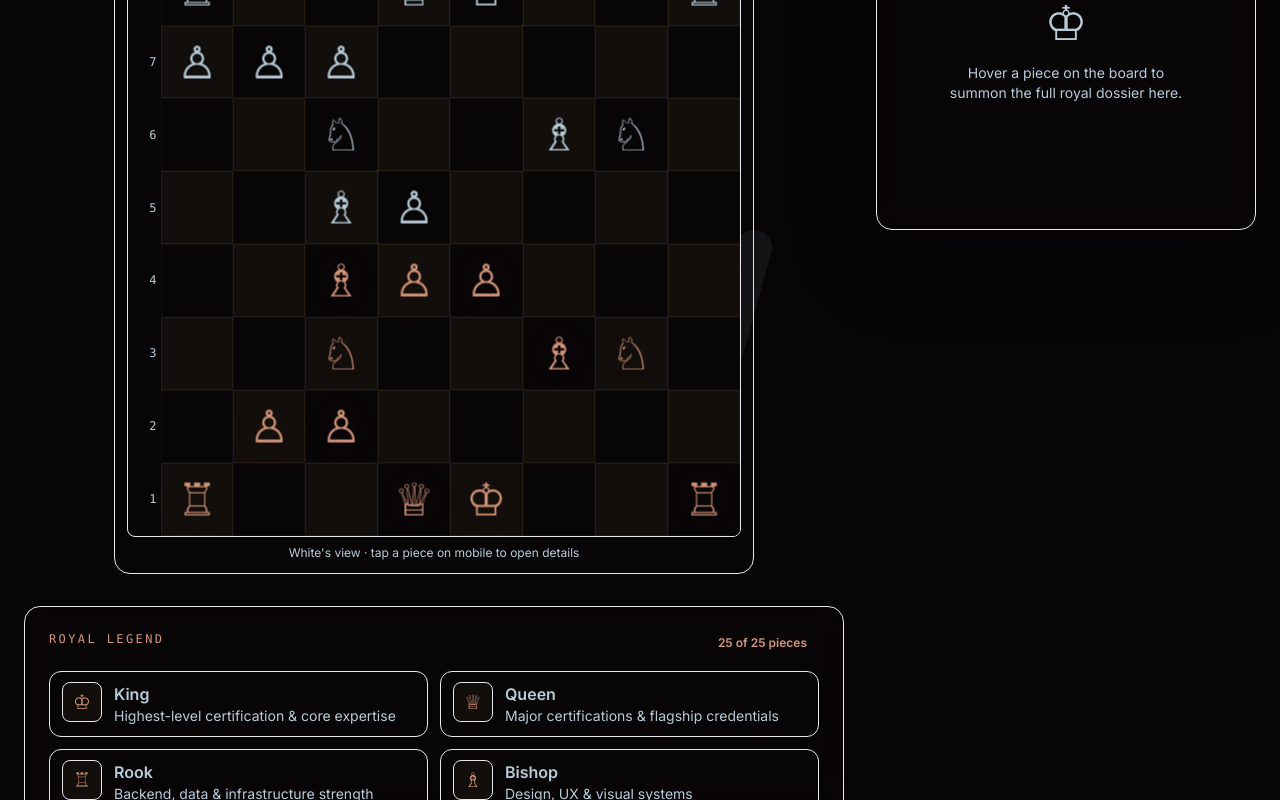
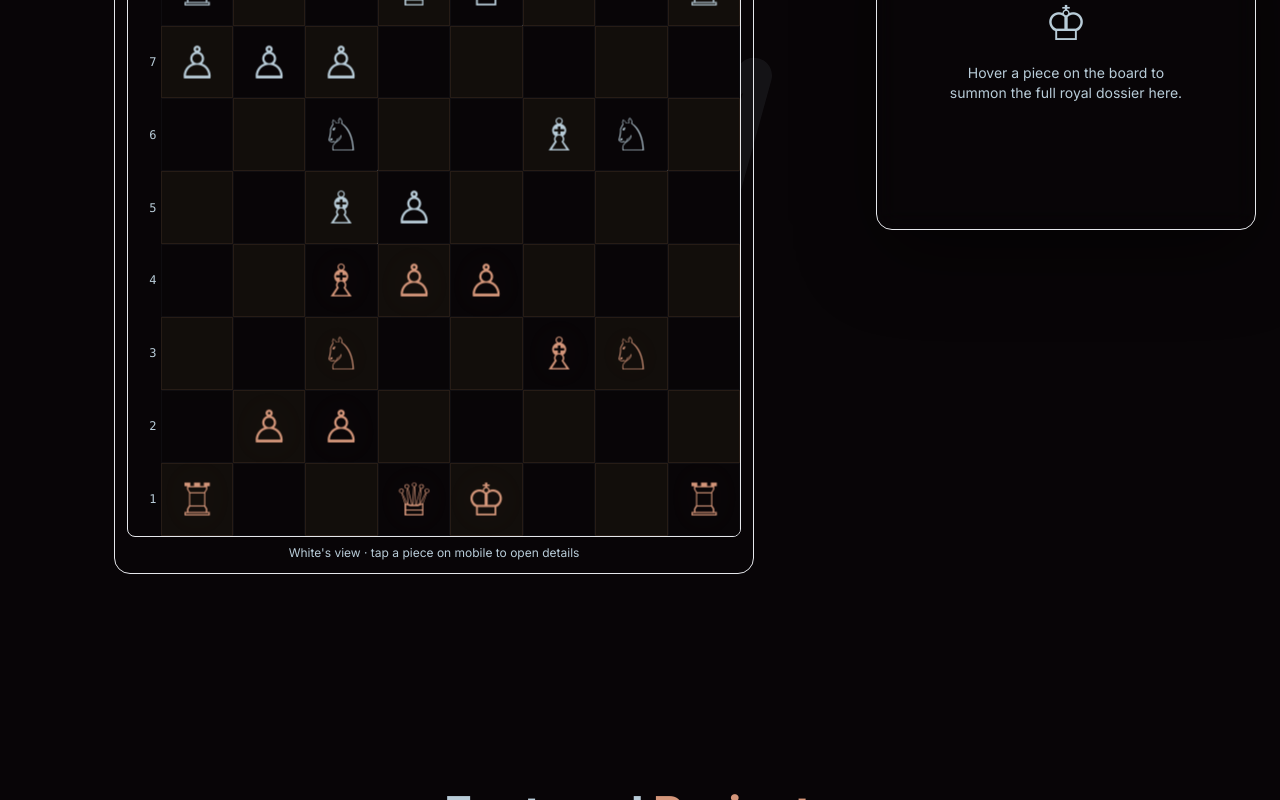
Before and after one commit to premwizard/Portfolio-Version-2, a React (Vite) app: page / in a window 1280 px wide. Shown: the part 3791-4591 px from the top of the page. Built offline with nearby package versions, Linux system fonts and the light colour scheme.

Commit message:
refined certificate section

```diff
--- a/src/components/Certificates.jsx
+++ b/src/components/Certificates.jsx
@@ -390,44 +390,7 @@ const PIECE_GLYPH = {
   pawn: '♙',
 };
 
-const LEGEND = [
-  {
-    piece: 'king',
-    glyph: '♔',
-    label: 'King',
-    role: 'Highest-level certification & core expertise',
-  },
-  {
-    piece: 'queen',
-    glyph: '♕',
-    label: 'Queen',
-    role: 'Major certifications & flagship credentials',
-  },
-  {
-    piece: 'rook',
-    glyph: '♖',
-    label: 'Rook',
-    role: 'Backend, data & infrastructure strength',
-  },
-  {
-    piece: 'bishop',
-    glyph: '♗',
-    label: 'Bishop',
-    role: 'Design, UX & visual systems',
-  },
-  {
-    piece: 'knight',
-    glyph: '♘',
-    label: 'Knight',
-    role: 'Special skills & distinctive expertise',
-  },
-  {
-    piece: 'pawn',
-    glyph: '♙',
-    label: 'Pawn',
-    role: 'Tools, platforms & everyday craft',
-  },
-];
+
 
 const FILES = ['a', 'b', 'c', 'd', 'e', 'f', 'g', 'h'];
 
@@ -712,42 +675,7 @@ const Certificates = () => {
               </div>
             </div>
 
-            {/* Legend */}
-            <motion.div
-              initial={{ opacity: 0, y: 20 }}
-              whileInView={{ opacity: 1, y: 0 }}
-              viewport={{ once: true }}
-              transition={{ delay: 0.1, duration: 0.6 }}
-              className="rounded-2xl border border-[var(--acc)]/15 bg-[var(--surf)]/80 p-4 backdrop-blur-md sm:p-6"
-            >
-              <div className="mb-4 flex items-start justify-between gap-2">
-                <h3 className="font-mono text-xs uppercase tracking-[0.2em] text-[var(--acc)]">
-                  Royal legend
-                </h3>
-                <span className="rounded-lg bg-[var(--acc)]/10 px-3 py-1 text-xs font-semibold text-[var(--acc)]">
-                  {certificatesWithTiers.length} of {CERTIFICATE_PIECES.length} pieces
-                </span>
-              </div>
-              <ul className="grid gap-3 sm:grid-cols-2 lg:grid-cols-1 xl:grid-cols-2">
-                {LEGEND.map((row) => (
-                  <li
-                    key={row.piece}
-                    className="flex items-start gap-3 rounded-xl border border-platinum/5 bg-[var(--bg)]/60 px-3 py-2.5"
-                  >
-                    <span
-                      className="flex h-10 w-10 shrink-0 items-center justify-center rounded-lg border border-[var(--acc)]/25 bg-[var(--surf2)] text-xl text-[var(--acc)]"
-                      aria-hidden
-                    >
-                      {row.glyph}
-                    </span>
-                    <div>
-                      <p className="font-semibold text-[var(--tx)]">{row.label}</p>
-                      <p className="text-sm text-[var(--pt)]/70">{row.role}</p>
-                    </div>
-                  </li>
-                ))}
-              </ul>
-            </motion.div>
+
           </div>
 
           {/* Desktop sidebar */}
--- a/src/components/Journey.jsx
+++ b/src/components/Journey.jsx
@@ -253,7 +253,7 @@ const Journey = () => {
         {/* Book container */}
         <div className="relative max-w-6xl mx-auto">
           <motion.div
-            className="relative z-10 shadow-2xl shadow-primary/20 rounded-2xl overflow-hidden md:flex md:shadow-2xl md:shadow-primary/20 md:rounded-2xl md:overflow-hidden"
+            className="relative z-10 shadow-2xl shadow-primary/20 rounded-2xl overflow-hidden md:shadow-2xl md:shadow-primary/20 md:rounded-2xl md:overflow-hidden"
             style={{ height: 'auto', minHeight: '600px' }}
             initial={{ opacity: 0, scale: 0.9 }}
             whileInView={{ opacity: 1, scale: 1 }}
@@ -342,7 +342,7 @@ const Journey = () => {
             </div>
 
             {/* Desktop: Book layout */}
-            <div className="hidden md:flex" style={{ height: '600px' }}>
+            <div className="hidden md:flex w-full" style={{ height: '600px' }}>
               {/* Left page - Experience */}
               <div className="flex-1 relative">
                 <AnimatePresence mode="wait">
--- a/src/components/Testimonials.jsx
+++ b/src/components/Testimonials.jsx
@@ -112,7 +112,7 @@ const Testimonials = () => {
   const currentTestimonial = testimonials[currentIndex];
 
   return (
-    <section className="py-20 px-4 md:px-8 max-w-7xl mx-auto" style={{ backgroundColor: 'var(--bg, #080507)', color: 'var(--tx, #f0ece8)' }}>
+    <section id="testimonials" className="py-20 px-4 md:px-8 max-w-7xl mx-auto relative z-10" style={{ backgroundColor: 'transparent', color: 'var(--tx, #f0ece8)' }}>
 
       <div className="text-center mb-16">
         <h2 className="text-4xl md:text-5xl font-bold mb-4" style={{ color: 'var(--acc, #d4967a)' }}>Testimonials </h2>
```
